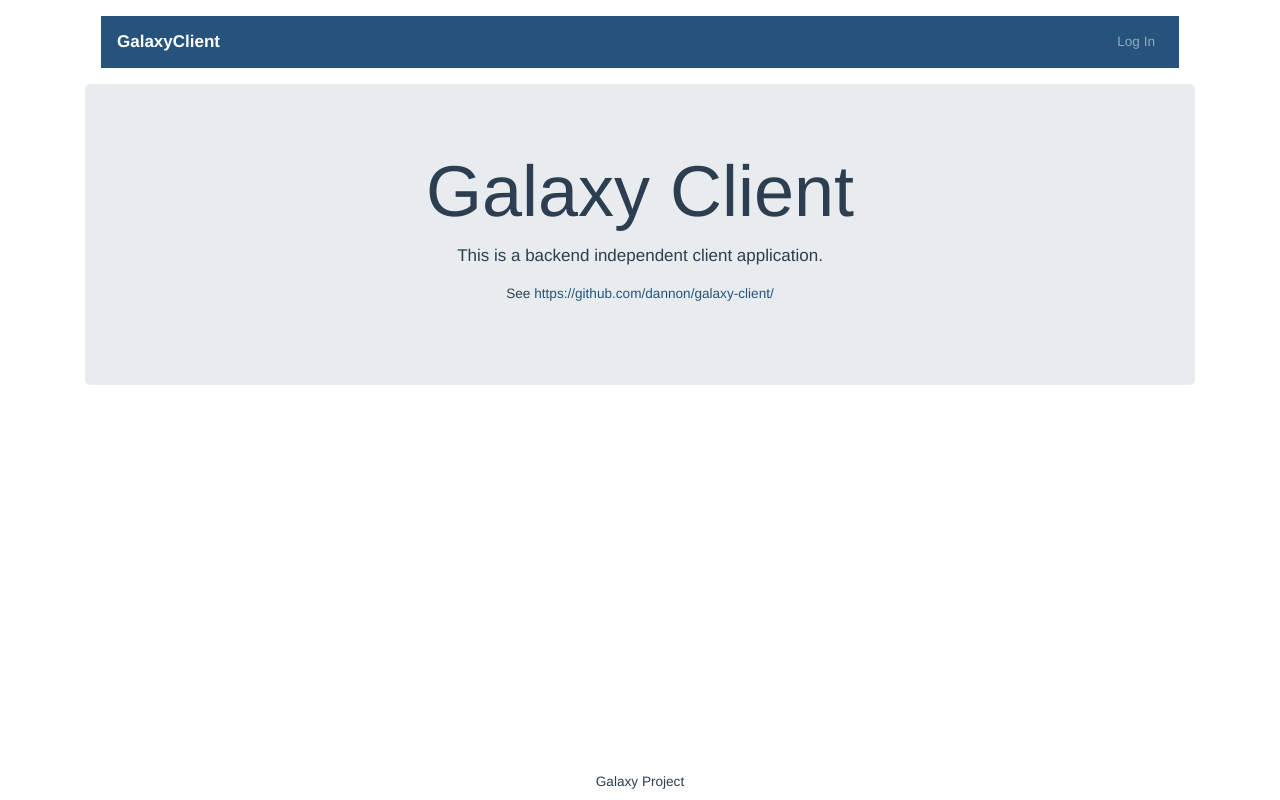
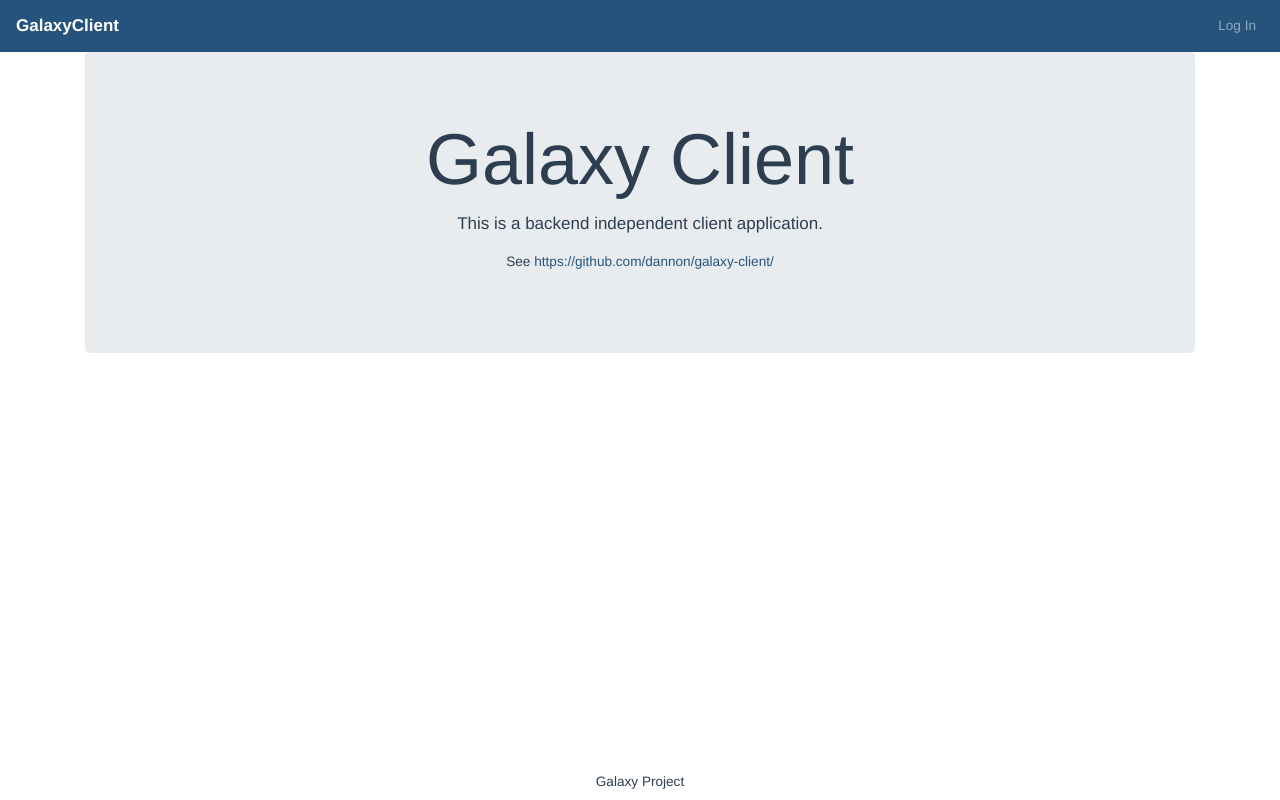
Before and after one commit to dannon/galaxy-client, a Vue app: page / in a window 1280 px wide. Built offline with nearby package versions, Linux system fonts and the light colour scheme.

Commit message:
Fix navbar structure/doubling

```diff
--- a/src/components/Navbar.vue
+++ b/src/components/Navbar.vue
@@ -1,8 +1,5 @@
 <template>
     <header>
-        <nav class="navbar is-primary is-fixed-top" role="navigation" aria-label="main navigation">
-            <div class="container">
-                <div class="navbar" id="navMenu">
         <b-navbar toggleable="lg" type="dark" variant="primary">
             <b-navbar-brand to="/">GalaxyClient</b-navbar-brand>
 
@@ -21,9 +18,6 @@
                 </b-navbar-nav>
             </b-collapse>
         </b-navbar>
-                </div>
-            </div>
-        </nav>
     </header>
 </template>
 <script>
```
Lines whose indentation alone changed are shown as unchanged.
